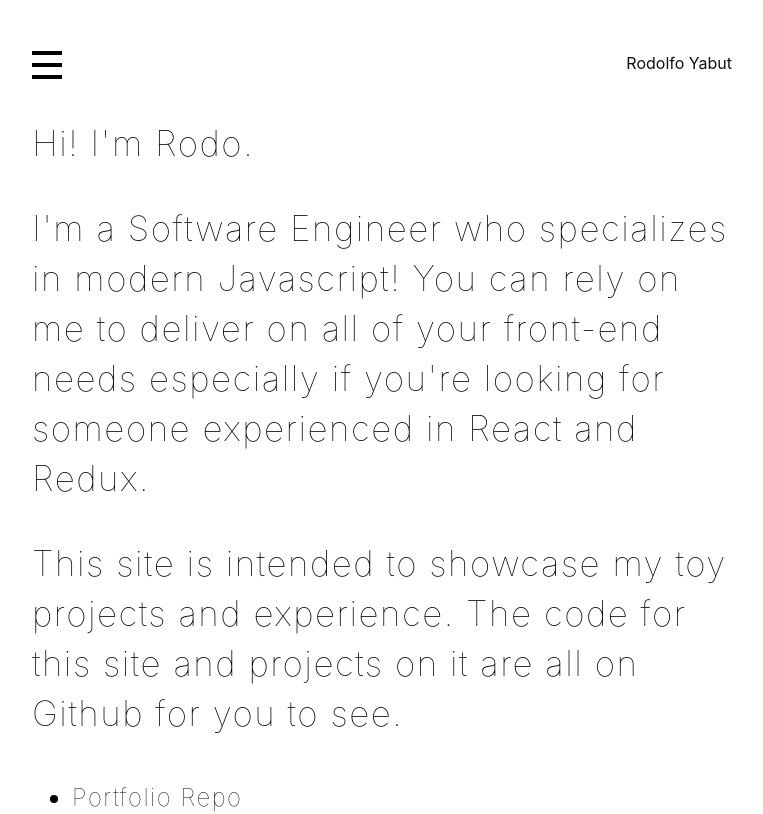
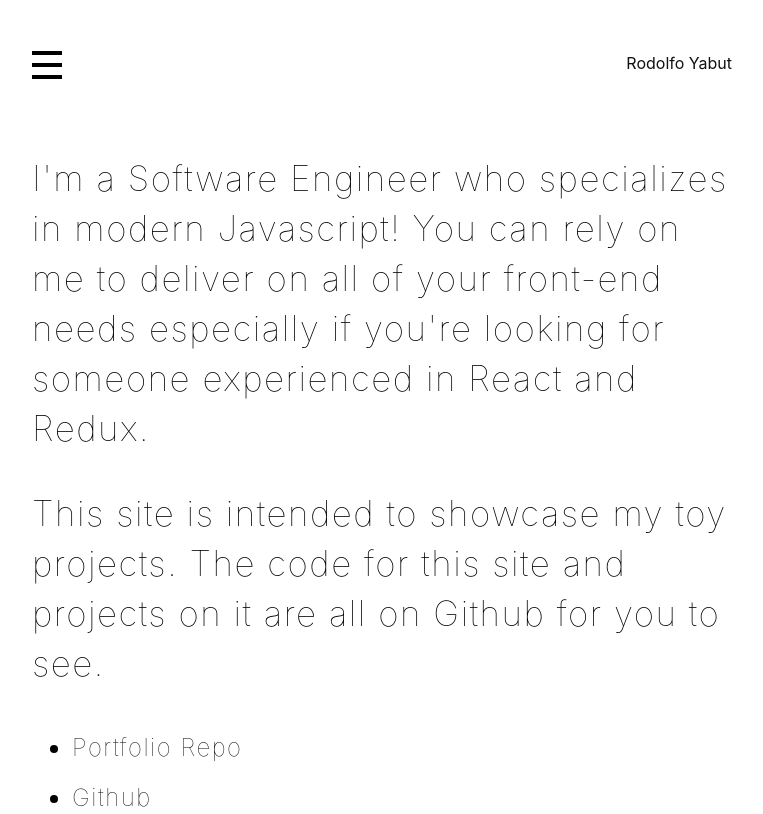
Before and after one commit to rodocite/portfolio, a Next.js app: page / in a window 1280 px wide. Shown: the top 814 px of the page, without its empty margins (16-779 px from the left). Built offline with nearby package versions, Linux system fonts and the light colour scheme.

Commit message:
Adjust copy a little

```diff
--- a/pages/index.js
+++ b/pages/index.js
@@ -32,11 +32,10 @@ const ListItem = styled.li`
 export default ({ children }) => (
   <Layout>
     <Copy>
-      Hi! I'm Rodo.
       <p>I'm a Software Engineer who specializes in modern Javascript!
       You can rely on me to deliver on all of your front-end needs especially if you're looking
       for someone experienced in React and Redux.</p>
-      <p>This site is intended to showcase my toy projects and experience. The code for this site and projects on it are all on Github for you to see.</p>
+      <p>This site is intended to showcase my toy projects. The code for this site and projects on it are all on Github for you to see.</p>
     </Copy>
     <List>
       <ListItem>
```
